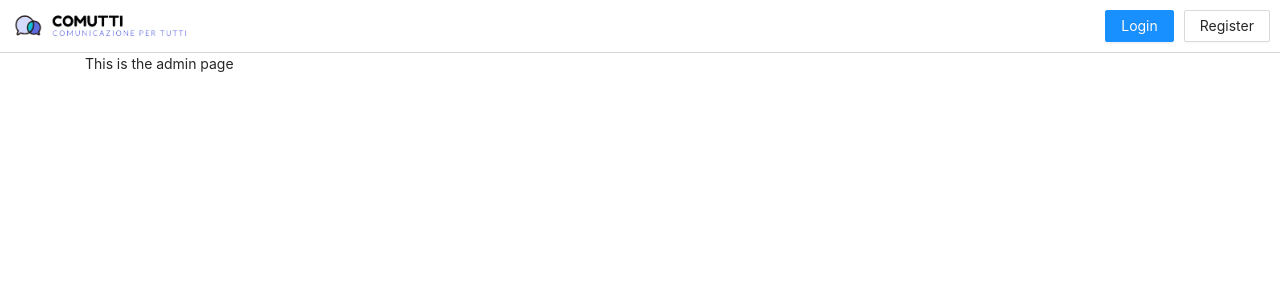
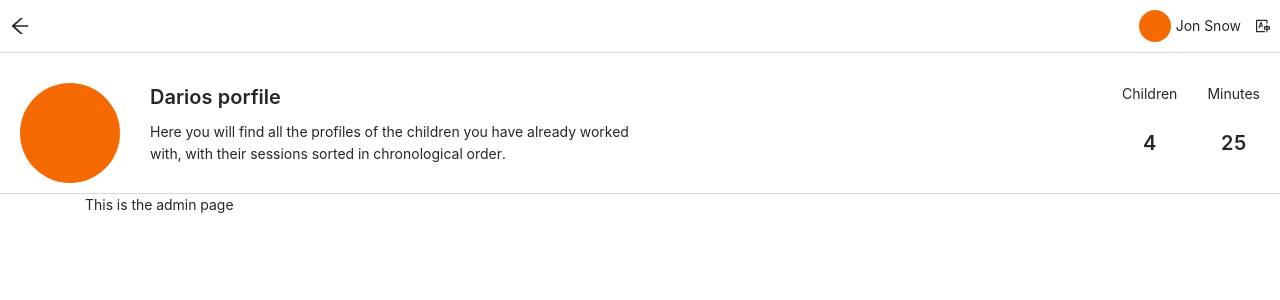
Before and after one commit to YousefMohsen/comutti, a React (Create React App) app: page /admin in a window 1280 px wide. Shown: the top 300 px of the page. Built offline with nearby package versions, Linux system fonts and the light colour scheme.

Commit message:
profile header bar done

```diff
--- a/src/Admin/AdminMain.js
+++ b/src/Admin/AdminMain.js
@@ -1,4 +1,5 @@
 import Topbar from './Components/Topbar'
+import ProfileInfoBar from './Components/ProfileInfoBar'
 import React from 'react';
 
 
@@ -8,6 +9,7 @@ function AdminMain() {
 
 
     <Topbar />
+    <ProfileInfoBar/>
 
     <div className="container">
 
--- a/src/Admin/Components/ProfileInfoBar.js
+++ b/src/Admin/Components/ProfileInfoBar.js
@@ -0,0 +1,70 @@
+import { Avatar, Button, PageHeader, Typography } from "antd";
+import { ArrowLeftOutlined, TranslationOutlined } from "@ant-design/icons";
+
+import "./Topbar.css";
+const { Title, Text } = Typography;
+
+function ProfileInfoBar({ userLoggedIn = true }) {
+  return (
+    <div className="profile-bar-container">
+      <div className="profile-left-items">
+
+      <Avatar
+        style={{
+          backgroundColor: "#f56a00",
+          verticalAlign: "middle",
+        }}
+        size={100}
+      />
+      <div className="info-section">
+        <Title level={4}>Darios porfile</Title>
+        <Text>
+          Here you will find all the profiles of the children you have already
+          worked with, with their sessions sorted in chronological order.
+        </Text>
+      </div>
+
+      </div>
+
+
+      <div className="profile-right-tems">
+
+
+      <div className="info-children">
+        <Text>
+         Children
+        </Text>
+        <Title level={4}>4</Title>
+
+      </div>
+      <div className="info-minutes">
+        <Text>
+         Minutes
+        </Text>
+        <Title level={4}>25</Title>
+
+      </div>
+      </div>
+
+    </div>
+  );
+  /* return (
+      <div className="topbar-container">
+
+        <div className="right-tems">
+          <Avatar
+            style={{
+              backgroundColor: "#f56a00",
+              verticalAlign: "middle",
+            }}
+            size="medium"
+          />
+
+          <p>Jon Snow</p>
+          <TranslationOutlined style={{ marginLeft: "15px" }} />
+        </div>
+      </div>
+    );*/
+}
+
+export default ProfileInfoBar;
--- a/src/Admin/Components/Topbar.css
+++ b/src/Admin/Components/Topbar.css
@@ -19,4 +19,34 @@
 .topbar-container img{
     width: 180px;
 
+
 }
+
+/*profile bar*/
+
+.profile-bar-container{
+    border-bottom: 1px solid #d7d7d7;
+
+    padding: 10px 20px;
+    display: flex;
+    justify-content: space-between;
+    margin-top: 20px;;
+}
+
+.info-section{
+    max-width: 500px;
+    margin-left: 30px;
+
+}
+.info-minutes{
+text-align: center;
+}
+.info-children{
+    margin-right: 30px;
+
+text-align: center;
+}
+.profile-right-tems,.profile-left-items{
+    display: flex;
+
+}
--- a/src/Admin/Components/Topbar.js
+++ b/src/Admin/Components/Topbar.js
@@ -4,7 +4,7 @@ import { useNavigate } from "react-router-dom";
 
 import "./Topbar.css";
 
-function Topbar({ userLoggedIn = false }) {
+function Topbar({ userLoggedIn = true }) {
   const navigate = useNavigate();
 
   if (userLoggedIn) {
```
